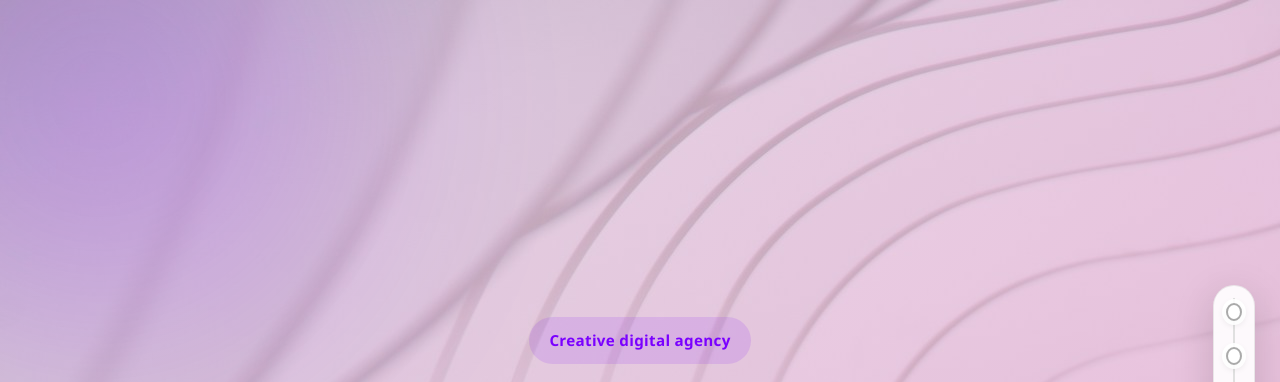
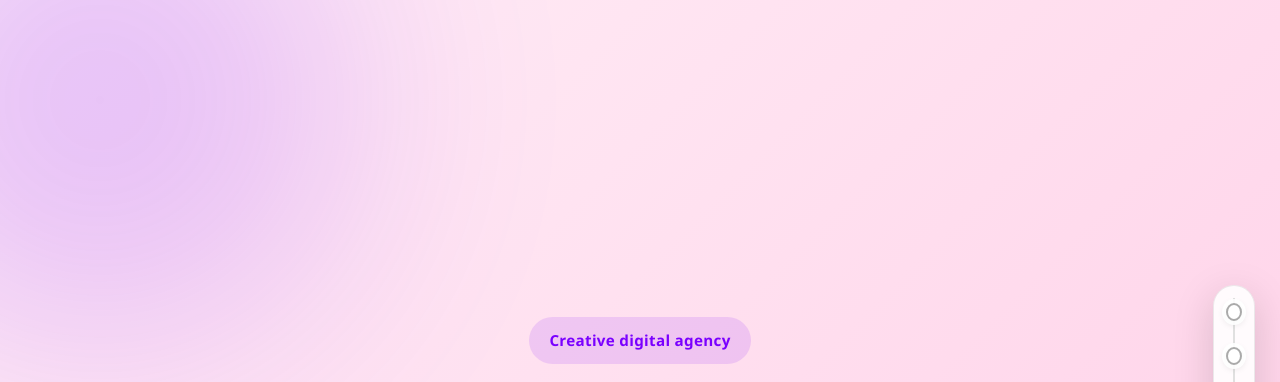
Before and after one commit to codecraftmedia3/Code-Craft-2.github.io, a plain HTML site: page index.html in a window 1280 px wide. Shown: the top 382 px of the page. Drawn offline with Linux system fonts and the light colour scheme.

Commit message:
Update style.css

```diff
--- a/style.css
+++ b/style.css
@@ -53,7 +53,7 @@ body {
   overflow-x: hidden;
   color: var(--text);
 
-  background: url(./asset/jean-philippe-delberghe-75xPHEQBmvA-unsplash.jpg);
+
   /* background:
     radial-gradient(circle at 20% 20%, rgba(122,0,255,0.18), transparent 40%),
     radial-gradient(circle at 80% 70%, rgba(0,194,255,0.18), transparent 40%),
```
